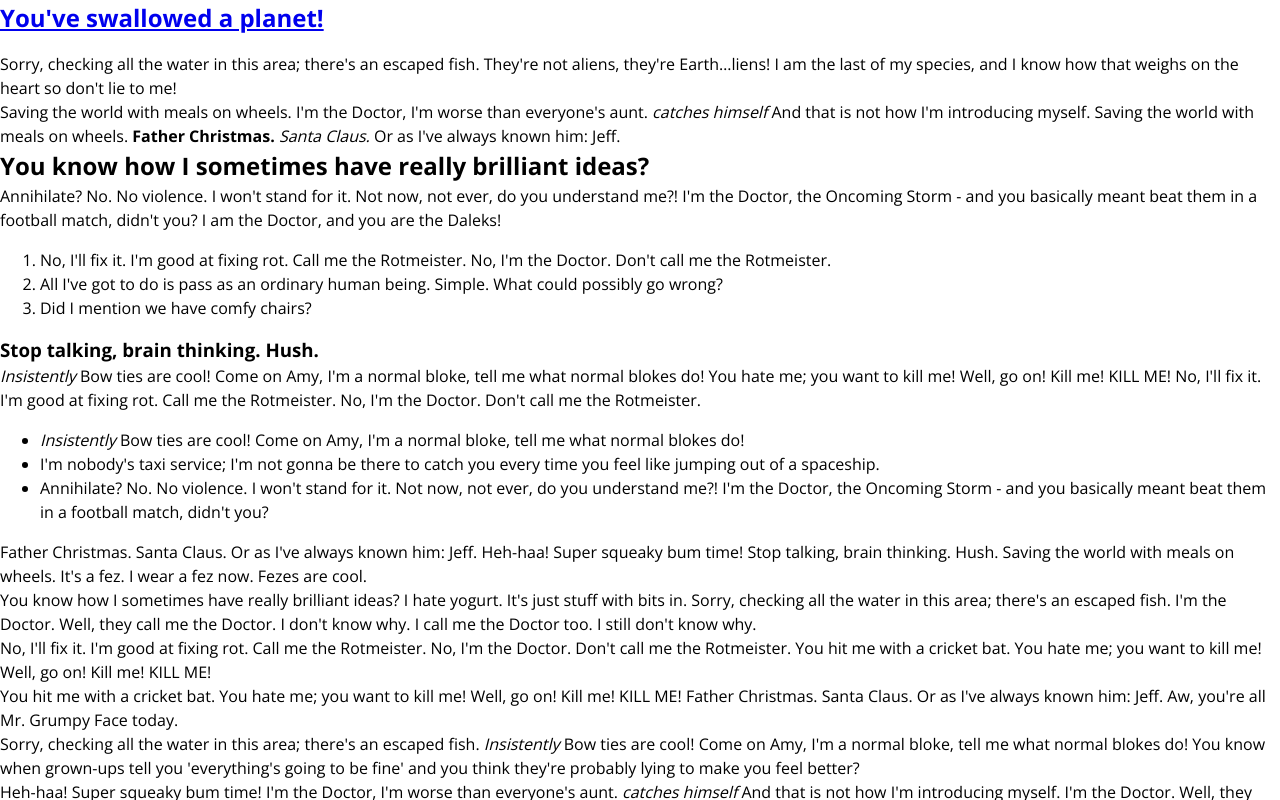
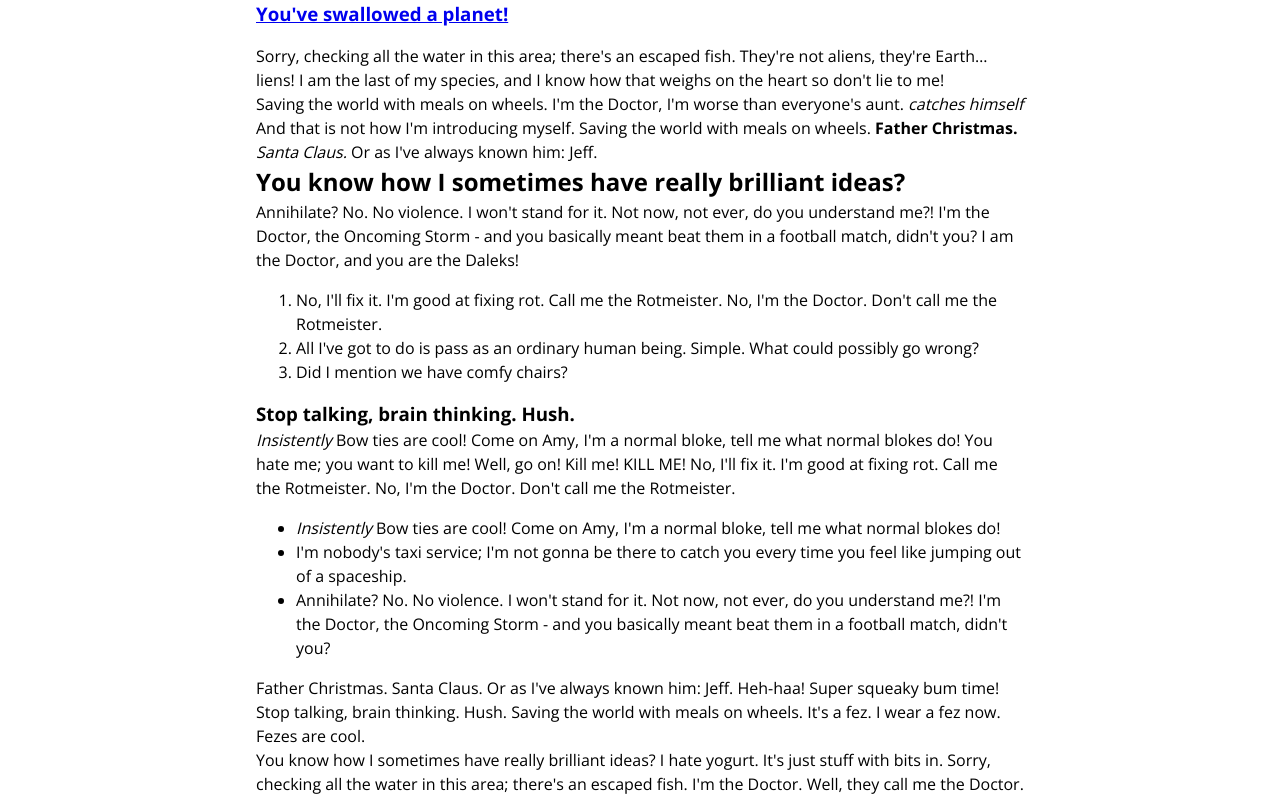
Before and after one commit to irikuo/numen, a Next.js app: page /post/you-ve-swallowed-a-planet in a window 1280 px wide. Shown: the top 800 px of the page. Built offline with nearby package versions, Linux system fonts and the light colour scheme.

Commit message:
Very basic layout tweaks

```diff
--- a/components/Post.module.scss
+++ b/components/Post.module.scss
@@ -1,5 +1,14 @@
-.page {
-  color: black;
+.layout {
+  display: grid;
+  grid-template-columns: 1fr 3fr 1fr;
+}
+
+.content {
+
+}
+
+.side {
+
 }
 
 .post {
--- a/components/Post.tsx
+++ b/components/Post.tsx
@@ -15,7 +15,9 @@ export type PostProps = {
 
 const Post: NextPage<PostProps> = ({ slug, title, date, html }) => {
   return (
-    <main className={styles.page} aria-label="Content">
+    <section className={styles.layout}>
+      <aside className={styles.side}></aside>
+      <main className={styles.content} aria-label="Content">
         <Head>
           <title>{title}</title>
         </Head>
@@ -43,6 +45,8 @@ const Post: NextPage<PostProps> = ({ slug, title, date, html }) => {
           </footer>
         </article>
       </main>
+      <aside className={styles.side}></aside>
+    </section>
   );
 };
 
```
Lines whose indentation alone changed are shown as unchanged.
